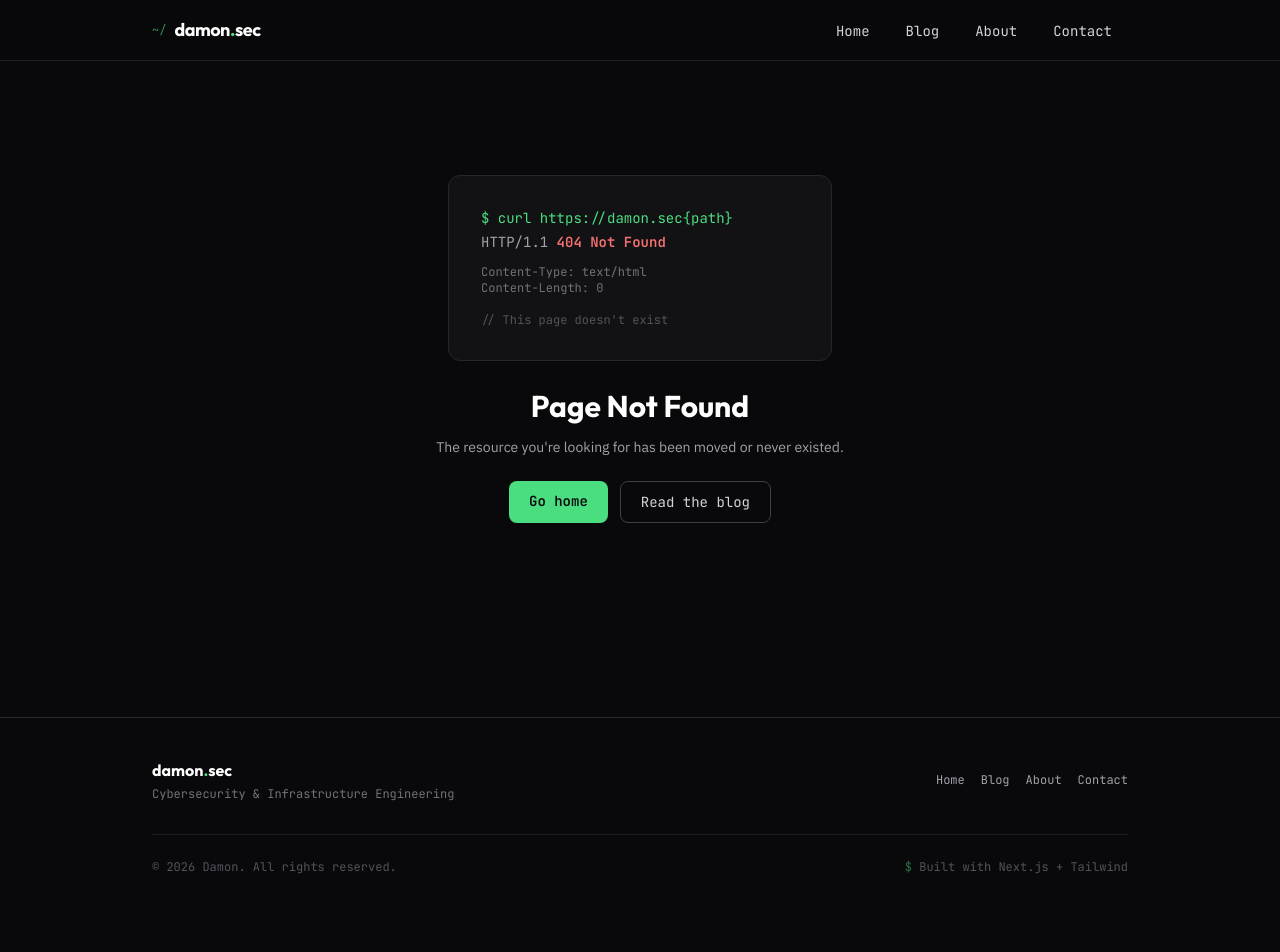
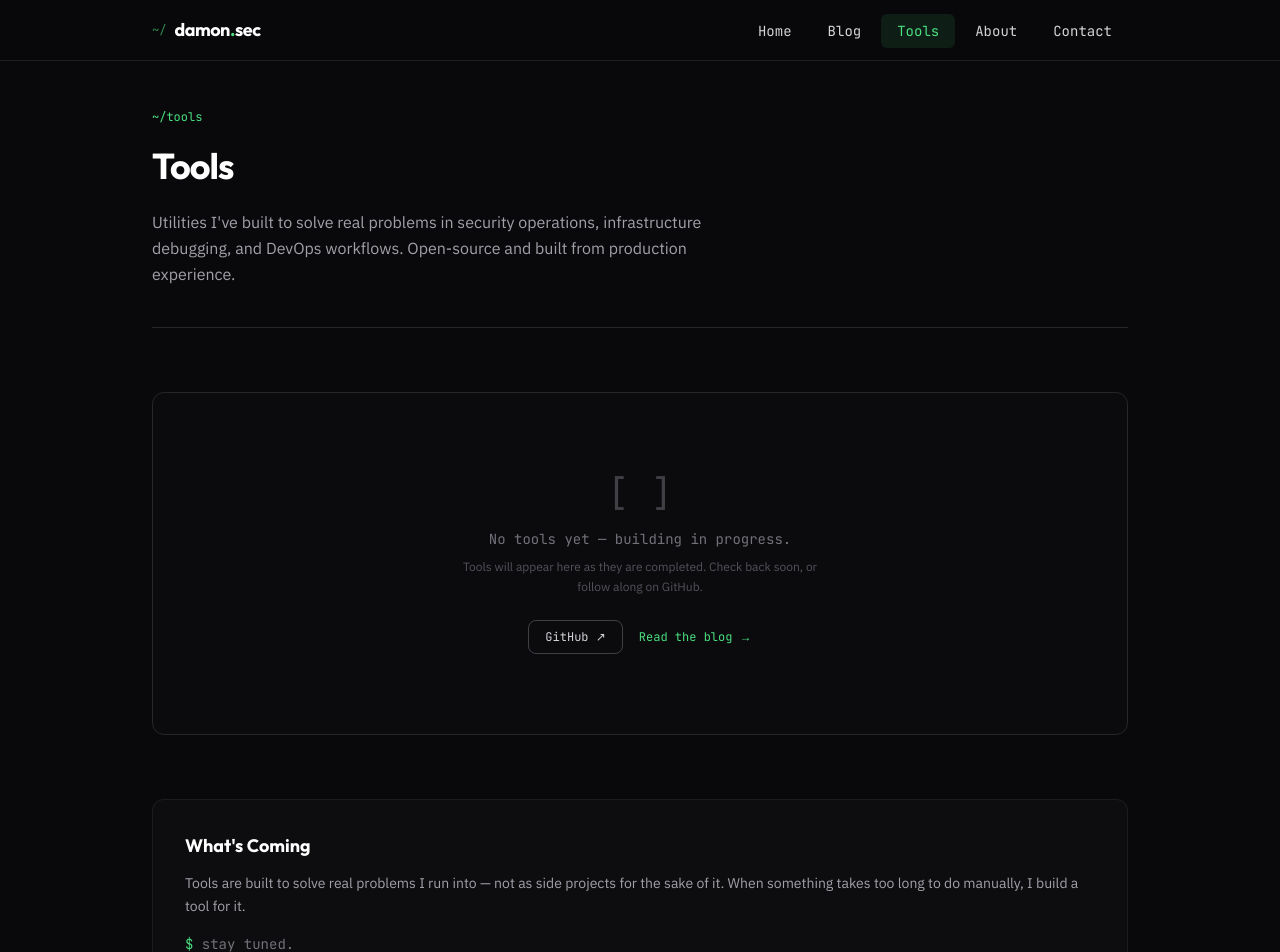
Before and after one commit to PhanDat1996/damonblog, a Next.js app: page /tools in a window 1280 px wide. Before the commit this address had no page. Shown: the top 952 px of the page. Before the commit the page ends 915 px from the top, so only its background shows below. Built offline with nearby package versions, Linux system fonts and the light colour scheme.

Commit message:
update add new page TOOLs

```diff
--- /dev/null
+++ b/src/app/tools/page.tsx
@@ -0,0 +1,177 @@
+import type { Metadata } from 'next';
+import Link from 'next/link';
+
+export const metadata: Metadata = {
+  title: 'Tools',
+  description: 'Open-source tools and utilities built by Damon for DevOps, security operations, and infrastructure engineering.',
+};
+
+// Add your tools here as you build them
+const TOOLS: Tool[] = [
+  // Example — uncomment and fill in when you have a real tool:
+  // {
+  //   name: 'nginx-checker',
+  //   tagline: 'Validate NGINX configs before reload',
+  //   description: 'A CLI tool that validates NGINX configurations, checks upstream health, and reports common misconfigurations before you reload in production.',
+  //   tags: ['nginx', 'cli', 'devops'],
+  //   status: 'stable',
+  //   href: 'https://github.com/damonsec/nginx-checker',
+  //   docs: '/tools/nginx-checker',
+  // },
+];
+
+type ToolStatus = 'stable' | 'beta' | 'wip';
+
+interface Tool {
+  name: string;
+  tagline: string;
+  description: string;
+  tags: string[];
+  status: ToolStatus;
+  href?: string;   // external link (GitHub, etc.)
+  docs?: string;   // internal docs page
+}
+
+const STATUS_STYLES: Record<ToolStatus, string> = {
+  stable: 'bg-green-900/40 text-green-400 border-green-800/60',
+  beta:   'bg-yellow-900/40 text-yellow-400 border-yellow-800/60',
+  wip:    'bg-zinc-800/60 text-zinc-400 border-zinc-700/60',
+};
+
+const STATUS_LABEL: Record<ToolStatus, string> = {
+  stable: 'Stable',
+  beta:   'Beta',
+  wip:    'In Progress',
+};
+
+export default function ToolsPage() {
+  return (
+    <div className="space-y-16">
+
+      {/* Header */}
+      <div className="space-y-4 border-b border-zinc-800 pb-10">
+        <div className="font-mono text-xs text-green-400">~/tools</div>
+        <h1 className="font-display text-4xl font-bold tracking-tight text-white">
+          Tools
+        </h1>
+        <p className="text-zinc-400 max-w-xl leading-relaxed">
+          Utilities I&apos;ve built to solve real problems in security operations,
+          infrastructure debugging, and DevOps workflows. Open-source and built
+          from production experience.
+        </p>
+      </div>
+
+      {/* Tools grid or empty state */}
+      {TOOLS.length > 0 ? (
+        <section>
+          <div className="grid sm:grid-cols-2 lg:grid-cols-3 gap-4">
+            {TOOLS.map((tool) => (
+              <div
+                key={tool.name}
+                className="flex flex-col gap-4 rounded-xl border border-zinc-800 bg-zinc-900/40 p-6 hover:border-zinc-700 transition-all"
+              >
+                {/* Name + status */}
+                <div className="flex items-start justify-between gap-3">
+                  <h2 className="font-mono text-base font-semibold text-white">
+                    {tool.name}
+                  </h2>
+                  <span className={`flex-shrink-0 inline-flex items-center rounded border px-2 py-0.5 font-mono text-[10px] font-medium ${STATUS_STYLES[tool.status]}`}>
+                    {STATUS_LABEL[tool.status]}
+                  </span>
+                </div>
+
+                {/* Tagline */}
+                <p className="text-sm font-medium text-zinc-300 leading-snug">
+                  {tool.tagline}
+                </p>
+
+                {/* Description */}
+                <p className="text-sm text-zinc-400 leading-relaxed flex-1">
+                  {tool.description}
+                </p>
+
+                {/* Tags */}
+                <div className="flex flex-wrap gap-1.5">
+                  {tool.tags.map((tag) => (
+                    <span
+                      key={tag}
+                      className="inline-flex items-center rounded border border-zinc-700/60 bg-zinc-800/60 px-2 py-0.5 font-mono text-[10px] text-zinc-400"
+                    >
+                      #{tag}
+                    </span>
+                  ))}
+                </div>
+
+                {/* Links */}
+                <div className="flex items-center gap-3 pt-1">
+                  {tool.docs && (
+                    <Link
+                      href={tool.docs}
+                      className="font-mono text-xs text-green-400 hover:underline"
+                    >
+                      Docs →
+                    </Link>
+                  )}
+                  {tool.href && (
+                    <a
+                      href={tool.href}
+                      target="_blank"
+                      rel="noopener noreferrer"
+                      className="font-mono text-xs text-zinc-400 hover:text-white transition-colors"
+                    >
+                      GitHub ↗
+                    </a>
+                  )}
+                </div>
+              </div>
+            ))}
+          </div>
+        </section>
+      ) : (
+        /* Empty state */
+        <section className="rounded-xl border border-zinc-800 bg-zinc-900/20 px-8 py-20 text-center">
+          <div className="font-mono text-4xl text-zinc-700 mb-4">[ ]</div>
+          <p className="font-mono text-sm text-zinc-500 mb-2">
+            No tools yet — building in progress.
+          </p>
+          <p className="text-xs text-zinc-600 max-w-sm mx-auto leading-relaxed">
+            Tools will appear here as they are completed. Check back soon, or
+            follow along on GitHub.
+          </p>
+          <div className="mt-6 flex items-center justify-center gap-4">
+            <a
+              href="https://github.com"
+              target="_blank"
+              rel="noopener noreferrer"
+              className="inline-flex items-center gap-2 rounded-lg border border-zinc-700 px-4 py-2 font-mono text-xs text-zinc-300 hover:border-zinc-500 hover:text-white transition-all"
+            >
+              GitHub ↗
+            </a>
+            <Link
+              href="/blog"
+              className="inline-flex items-center gap-2 font-mono text-xs text-green-400 hover:underline"
+            >
+              Read the blog →
+            </Link>
+          </div>
+        </section>
+      )}
+
+      {/* What's coming */}
+      <section className="rounded-xl border border-zinc-800/60 bg-zinc-900/30 p-8">
+        <h2 className="font-display text-lg font-bold text-white mb-3">
+          What&apos;s Coming
+        </h2>
+        <p className="text-sm text-zinc-400 leading-relaxed mb-4">
+          Tools are built to solve real problems I run into — not as side projects
+          for the sake of it. When something takes too long to do manually, I build
+          a tool for it.
+        </p>
+        <p className="text-sm text-zinc-500 font-mono">
+          <span className="text-green-400">$</span> stay tuned.
+        </p>
+      </section>
+
+    </div>
+  );
+}
--- a/src/components/Navbar.tsx
+++ b/src/components/Navbar.tsx
@@ -8,6 +8,7 @@ import clsx from 'clsx';
 const NAV_LINKS = [
   { href: '/', label: 'Home' },
   { href: '/blog', label: 'Blog' },
+  { href: '/tools', label: 'Tools' },
   { href: '/about', label: 'About' },
   { href: '/contact', label: 'Contact' },
 ];
```
